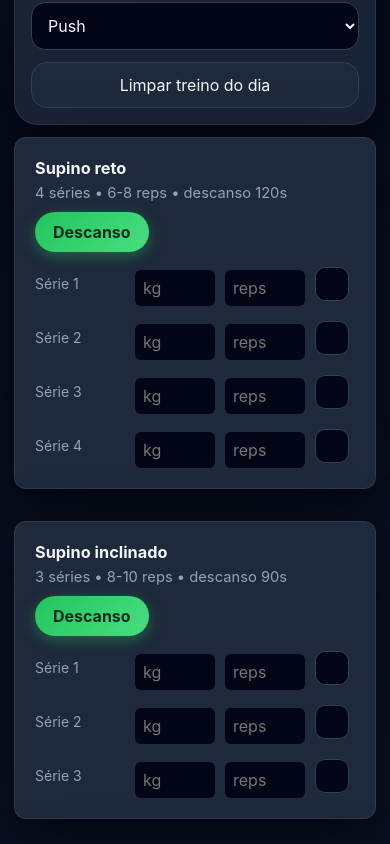
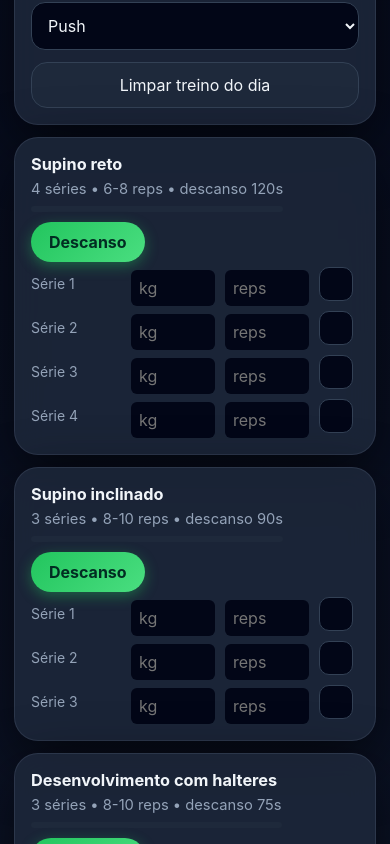
Before and after one commit to VapoLipezin/VERCEACADEMY, a React (Vite) app: page / in a window 390 px wide. Shown: the part 900-1744 px from the top of the page. Built offline with nearby package versions, Linux system fonts and the light colour scheme.

Commit message:
Update styles.css

```diff
--- a/src/styles.css
+++ b/src/styles.css
@@ -1,7 +1,3 @@
-@media (prefers-color-scheme: dark){
-  /* dark theme */
-}
-
 * {
   box-sizing: border-box;
 }
@@ -41,6 +37,26 @@ linear-gradient(180deg,var(--bg2),var(--bg));
 
 button, input, select, textarea {
   font: inherit;
+}
+
+
+input,
+select,
+textarea{
+background:#020617;
+border:1px solid #334155;
+color:#f1f5f9;
+border-radius:14px;
+padding:12px;
+transition:0.2s;
+}
+
+input:focus,
+select:focus,
+textarea:focus{
+outline:none;
+border-color:#22c55e;
+box-shadow:0 0 0 3px rgba(34,197,94,.2);
 }
 
 button {
@@ -155,7 +171,9 @@ color:#cbd5f5;
 }
 
 .progress-bar{
+height:100%;
 background:linear-gradient(90deg,#22c55e,#4ade80);
+transition:width .3s ease;
 }
 
 .timer-card {
@@ -259,22 +277,6 @@ label:last-child {
   margin-bottom: 0;
 }
 
-input,
-select,
-textarea{
-background:#020617;
-border:1px solid #334155;
-color:#f1f5f9;
-border-radius:14px;
-padding:12px;
-}
-
-input:focus,
-select:focus,
-textarea:focus {
-  border-color: #94a3b8;
-  box-shadow: 0 0 0 4px rgba(148, 163, 184, 0.12);
-}
 
 .full {
   width: 100%;
@@ -313,14 +315,22 @@ color:#022c22;
 box-shadow:0 4px 12px rgba(34,197,94,.5);
 }
 
+.exercise-progress{
+width:100%;
+height:6px;
+background:#1e293b;
+border-radius:6px;
+margin-top:8px;
+overflow:hidden;
+}
+
+.exercise-progress-bar{
+height:100%;
+background:linear-gradient(90deg,#22c55e,#4ade80);
+transition:width .3s ease;
+}
+
 /* alinhamento das séries */
-.set-row{
-display:grid;
-grid-template-columns:70px 1fr 1fr 40px;
-gap:10px;
-align-items:center;
-margin-top:10px;
-}
 
 .exercise-head {
   display: flex;
@@ -470,14 +480,6 @@ border:1px solid #334155;
    COMPONENTES DE EXERCÍCIO
 ========================= */
 
-
-  .exercise-card{
-background:#1e293b;
-padding:20px;
-border-radius:12px;
-margin-bottom:20px;
-}
-
 .exercise-card input{
 width:100%;
 padding:8px;
```
